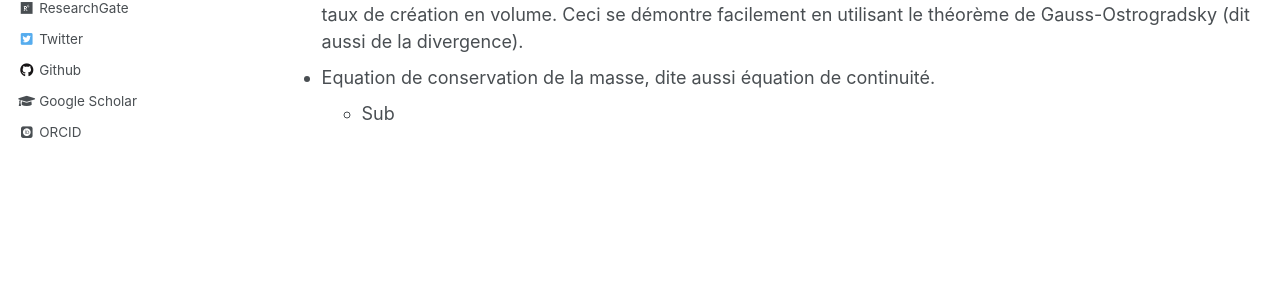
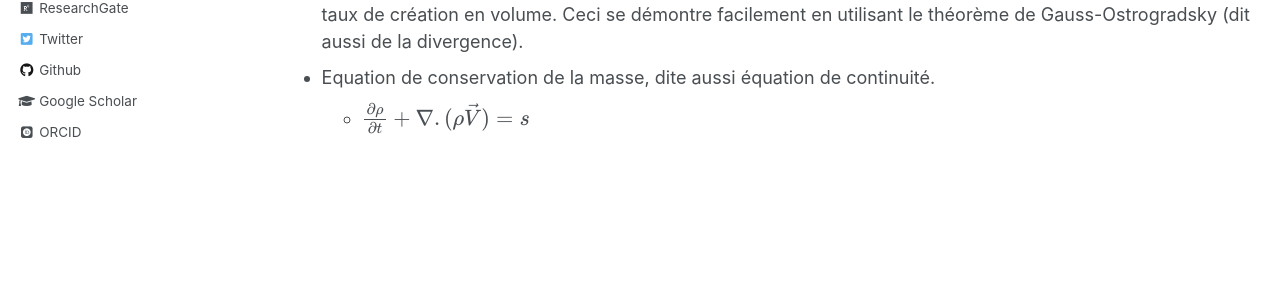
Before and after one commit to hubertbaty/hubertbaty.github.io, a Jekyll site: the page built from _pages/MHD.md, in a window 1280 px wide. Shown: the part 416-708 px from the top of the page. Built offline with Jekyll 4.4.1, drawn with Linux system fonts in a browser that asks for light colours; some web fonts are replaced; formulas are drawn with MathJax 3.

Commit message:
Update MHD.md

```diff
--- a/_pages/MHD.md
+++ b/_pages/MHD.md
@@ -14,4 +14,4 @@ Les équations de base de la MHD
 * Il est possible de les établir à partir d'équations bi-fluides, elles mêmes obtenues à partir d'équations de Boltzmann (voir article de revue de J.P. Friedberg). Une autre façon (plus intuitive) est de les établir directement à partir de règles de conservation d'un fluide conducteur (voir ci-dessous).
 * Equation de base pour la conservation d'une quantité physique scalaire $F$ dont la densité par unité de volume est $f$: elle s'écrit, $\frac {\partial f} {\partial t} + \nabla . (f \vec V) = s$. En effet, elle exprime que dans un petit volume fixe, $f$ varie dans le temps (premier terme) à cause des entrées/sorties du fait du flot de vitesse par la surface enfermant ce volume (second terme), et aussi à cause de création/disparition en volume exprimée par le terme $s$ qui est un taux de création en volume. Ceci se démontre facilement en utilisant le théorème de Gauss-Ostrogradsky (dit aussi de la divergence).
 * Equation de conservation de la masse, dite aussi équation de continuité.
-  * Sub
+  * $\frac {\partial \rho} {\partial t} + \nabla . (\rho \vec V) = s$
```
